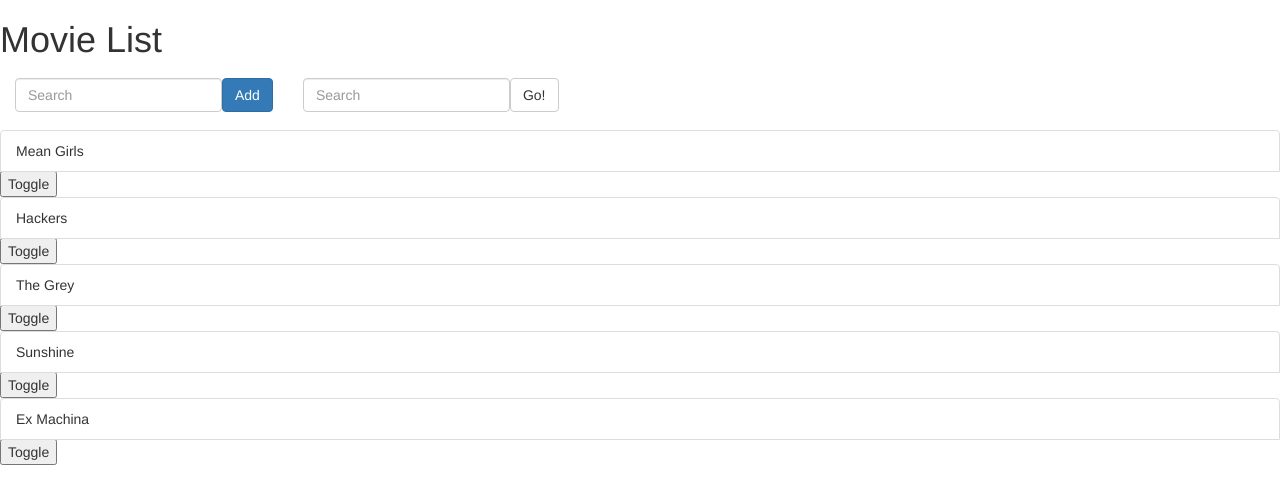
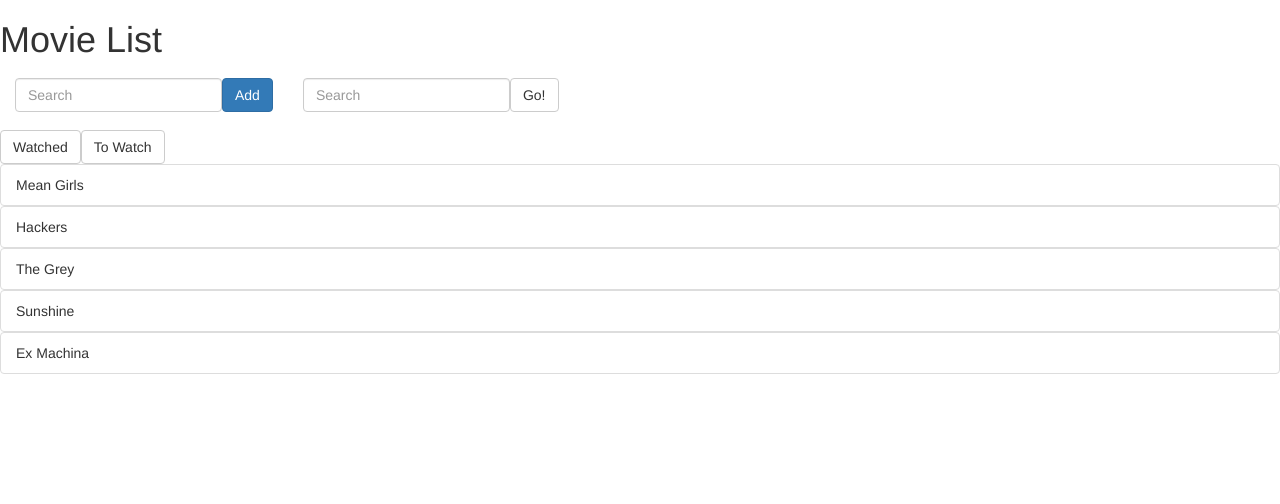
Before and after one commit to maikoo/movielist, a React app: page / in a window 1280 px wide. Shown: the top 504 px of the page. Built offline with nearby package versions, Linux system fonts and the light colour scheme.

Commit message:
working filter buttons for unwatched/watched

```diff
--- a/src/components/Movies.jsx
+++ b/src/components/Movies.jsx
@@ -1,16 +1,54 @@
 import React from "react";
 import MovieListEntry from "./movielistentry.jsx";
+import movies from "../data/movieData.js";
 
-const Movies = ({movies, searchterm}) => (
+class Movies extends React.Component {
+  constructor(props) {
+    super(props)
+    this.state = ({
+      watched: ''
+    })
+    this.toggleUnwatch = this.toggleUnwatch.bind(this);
+    this.toggleWatch = this.toggleWatch.bind(this);
+  }
 
-  <ul className="list-group">
-    {movies.map((movie, ind) => {
-      if (movie.title.toLowerCase().includes(searchterm.toLowerCase())) {
-        return <MovieListEntry key={ind} movie={movie} />
-      }
+  toggleWatch() {
+    this.setState({
+      watched: 'watched'
     })
+  }
+  toggleUnwatch() {
+    this.setState({
+      watched: 'unwatched'
+    })
+  }
+
+  render() {
+    let ele;
+    if(this.state.watched === 'watched') {
+      ele = ( this.props.movies.map((movie, ind) => {
+        if (movie.title.toLowerCase().includes(this.props.searchterm.toLowerCase()) && movie.watched === true) {
+          return (<MovieListEntry key={ind} movie={movie} />) }}) )
+
+    } else {
+      ele = (
+        this.props.movies.map((movie, ind) => {
+          if (movie.title.toLowerCase().includes(this.props.searchterm.toLowerCase()) && movie.watched === false) {
+            return (<MovieListEntry key={ind} movie={movie}/>) }}) )
     }
-  </ul>
-);
+
+    return (
+    <div>
+    <button onClick={this.toggleWatch}className="btn btn-default">Watched</button>
+    <button onClick={this.toggleUnwatch}className="btn btn-default">To Watch</button>
+      <ul className="list-group">
+        {ele}
+
+      </ul>
+    </div>
+
+    )
+  }
+}
 
 export default Movies;
--- a/src/components/movielistentry.jsx
+++ b/src/components/movielistentry.jsx
@@ -6,27 +6,41 @@ class MovieListEntry extends React.Component {
     this.state = ({
       watched: false
     })
-    this.onChange = this.onChange.bind(this);
+    // this.onChange = this.onChange.bind(this);
+    this.toggle = this.toggle.bind(this);
   }
-  onChange (e) {
+  // onChange (e) {
+
+  // }
+
+  toggle() {
+    this.props.movie.watched = !this.props.movie.watched
+    console.log(this.props.movie.watched);
+    let currentVal = this.state.watched;
     this.setState({
-      watched: true
+      watched: !currentVal
     })
     console.log(this.state);
+    // console.log(e.target);
   }
+
   render() {
     let ele;
-    if (this.state.watched === false) {
-      ele = (<div><li className="list-group-item movie-list-entry">
-        {this.props.movie.title}
-
-      </li>
-        <button onClick={this.onChange}>Toggle</button></div>)
+    if (this.state.watched === true) {
+      ele = (<div>Watched</div>)
     }
 
     return (
       <div>
-        {ele}
+        <div>
+          <li onClick={this.toggle}
+          className="list-group-item movie-list-entry"
+          >
+            {this.props.movie.title}
+            {ele}
+
+          </li>
+        </div>
       </div>
 
     )
--- a/src/data/movieData.js
+++ b/src/data/movieData.js
@@ -1,9 +1,9 @@
 var movies = [
-  { title: 'Mean Girls' },
-  { title: 'Hackers' },
-  { title: 'The Grey' },
-  { title: 'Sunshine' },
-  { title: 'Ex Machina' },
+  { title: 'Mean Girls' , watched: false},
+  { title: 'Hackers' , watched: false},
+  { title: 'The Grey' , watched: false},
+  { title: 'Sunshine' , watched: false},
+  { title: 'Ex Machina' , watched: false},
 ]
 
 export default movies;
--- a/src/index.jsx
+++ b/src/index.jsx
@@ -10,7 +10,9 @@ class MovieList extends React.Component {
     this.state = {
       newItem: '',
       searchterm: '',
-      movies: movies
+      movies: movies,
+      watched: [],
+      unwatched: movies
     }
   }
 
@@ -21,6 +23,7 @@ class MovieList extends React.Component {
   }
 
   keyUp (e) {
+    e.preventDefault()
     this.setState({
       searchterm : e.target.value
     })
@@ -33,9 +36,16 @@ class MovieList extends React.Component {
     // let newMovies = [...movies, movie];
     this.setState({
       movies: [...movies, movie]
+      // unwatched: [...unwatched, movie];
     })
   }
-
+  // onWatch (e) {
+    // let newMovie = e.target.val
+    // console.log(props.movie.title)
+  //   this.setState({
+  //     watched : []
+  //   })
+  // }
   render() {
     return (
       <div>
```
